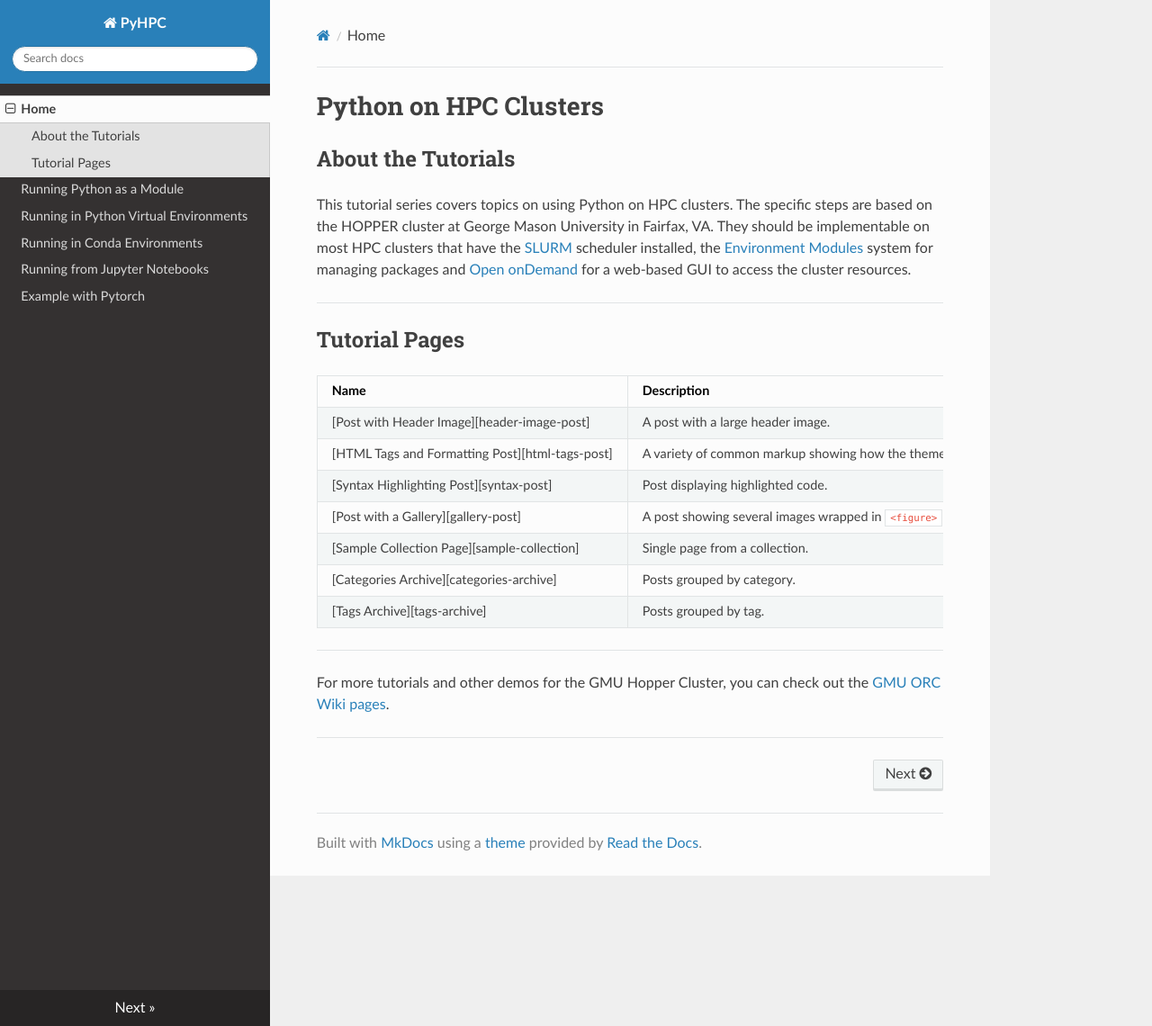
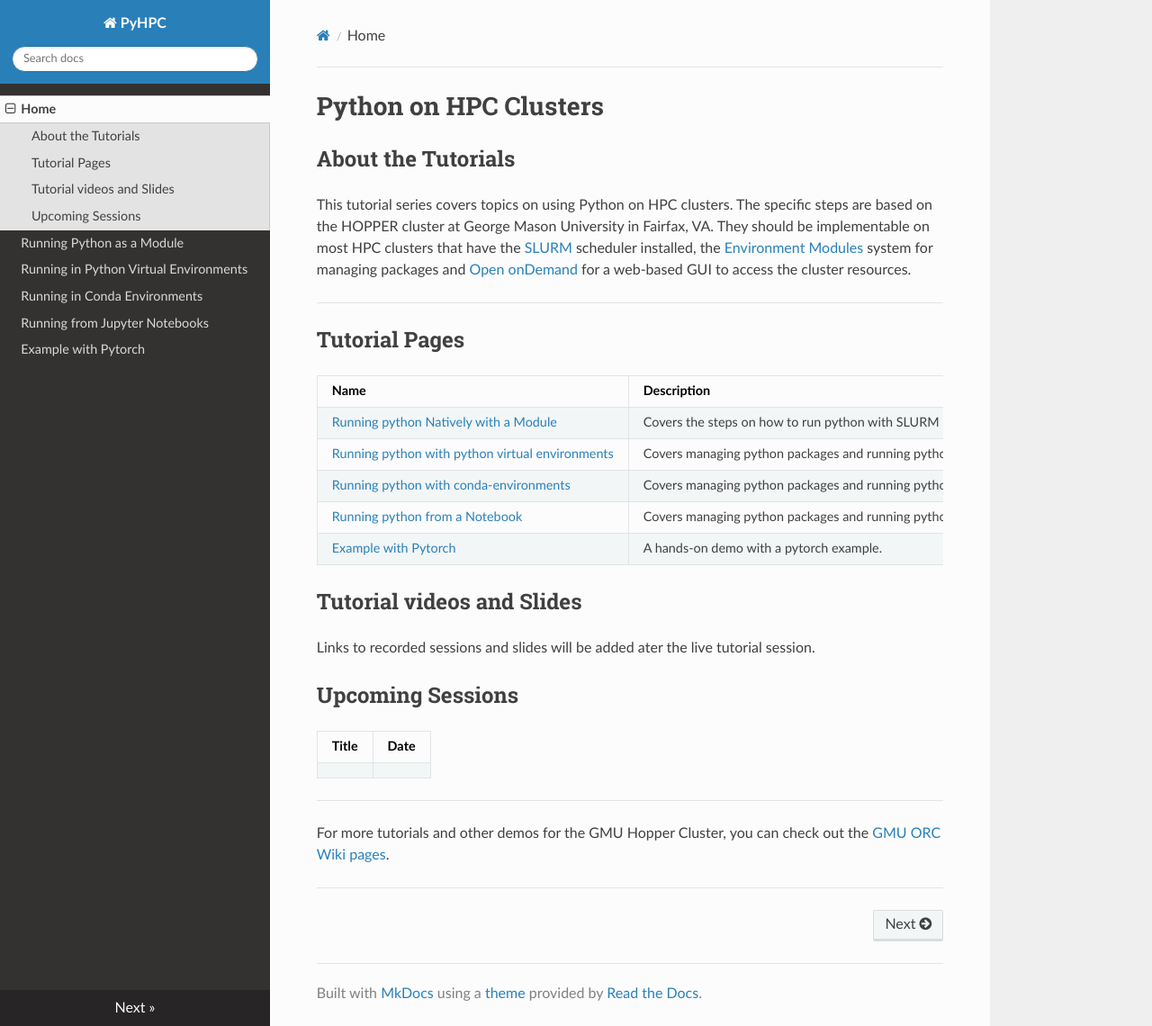
Before and after one commit to pynhpc/python-environments, an MkDocs documentation site: the page built from docs/about.md, in a window 1280 px wide and 1140 px high. Shown: the whole window at 90% size. Built offline with MkDocs 1.6.1, drawn with Linux system fonts in a browser that asks for light colours; nearby versions of some CDN libraries.

Commit message:
Update about.md

```diff
--- a/docs/about.md
+++ b/docs/about.md
@@ -1,21 +1,3 @@
----
-permalink: /docs/about/
-title: "About"
-excerpt: "Minimal Mistakes is a flexible two-column Jekyll theme."
-layouts_gallery:
-  - url: /assets/images/mm-layout-splash.png
-    image_path: /assets/images/mm-layout-splash.png
-    alt: "splash layout example"
-  - url: /assets/images/mm-layout-single-meta.png
-    image_path: /assets/images/mm-layout-single-meta.png
-    alt: "single layout with comments and related posts"
-  - url: /assets/images/mm-layout-archive.png
-    image_path: /assets/images/mm-layout-archive.png
-    alt: "archive layout example"
-last_modified_at: 2022-05-27T11:59:26-04:00
-toc: true
----
-
 # Python on HPC Clusters
 
 ## About the Tutorials
@@ -31,16 +13,21 @@ the cluster resources.
 
 | Name                                        | Description                                           |
 | ------------------------------------------- | ----------------------------------------------------- |
-| [Post with Header Image][header-image-post] | A post with a large header image. |
-| [HTML Tags and Formatting Post][html-tags-post] | A variety of common markup showing how the theme styles them. |
-| [Syntax Highlighting Post][syntax-post] | Post displaying highlighted code. |
-| [Post with a Gallery][gallery-post] | A post showing several images wrapped in `<figure>` elements. |
-| [Sample Collection Page][sample-collection] | Single page from a collection. |
-| [Categories Archive][categories-archive] | Posts grouped by category. |
-| [Tags Archive][tags-archive] | Posts grouped by tag. |
+| [Running python Natively with a Module](python-on-hpc.md) | Covers the steps on how to run python with SLURM using python modules on HPC clusters. |
+| [Running python with python virtual environments](virtual-environments.md) | Covers managing python packages and running python scripts on HPC clusters with python virtual environments. |
+| [Running python with conda-environments](conda-environments.md) | Covers managing python packages and running python scripts on HPC clusters with conda environments. |
+| [Running python from a Notebook](jupypter-notebooks.md) | Covers managing python packages and running python on HPC clusters from a GUI while using either conda environments or python virtual environments. |
+| [Example with Pytorch](example-with-pytorch.md) | A hands-on demo with a pytorch example. |
 
 
+## Tutorial videos and Slides
+Links to recorded sessions and slides will be added ater the live tutorial session.
 
+## Upcoming Sessions
+
+| Title                                        | Date                                           |
+| ------------------------------------------- | ----------------------------------------------------- |
+|  | |
 
 
 ---
```
